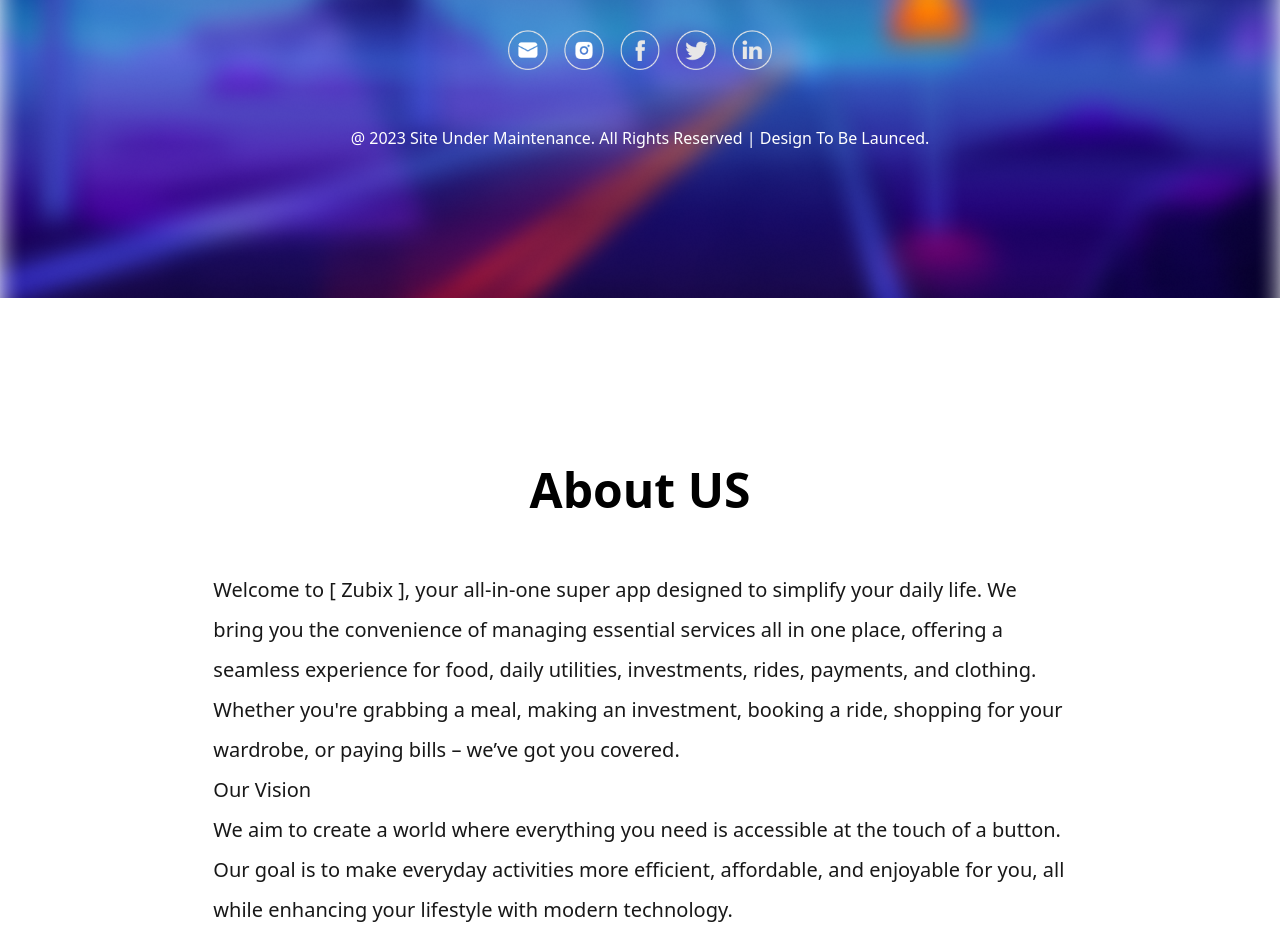
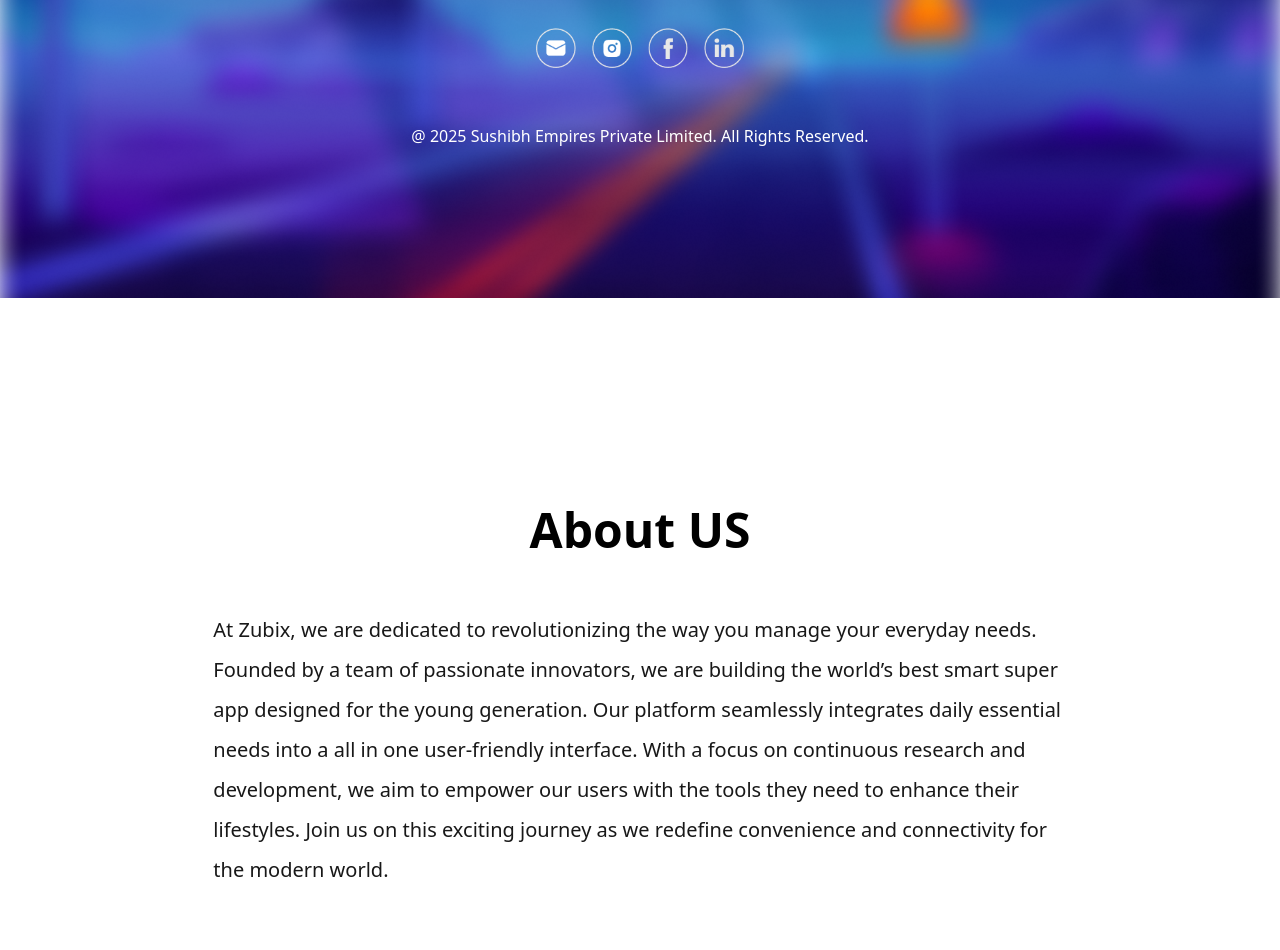
Before and after one commit to sidistart/zubix-nextjs, a Next.js app: page / in a window 1280 px wide. Shown: the part 502-1452 px from the top of the page. Built offline with nearby package versions, Linux system fonts and the light colour scheme.

Commit message:
new changes

```diff
--- a/app/page.tsx
+++ b/app/page.tsx
@@ -6,6 +6,7 @@ import Email from "@/app/assets/email.png";
 import Linkedin from "@/app/assets/linkedin.png";
 import Facebook from "@/app/assets/facebook.png";
 import Twitter from "@/app/assets/twitter.png";
+import Link from "next/link";
 
 export default function Home() {
   return (
@@ -13,42 +14,51 @@ export default function Home() {
       <div className="flex h-screen w-full z-10 relative">
         <Image alt="bg" src={Logo} fill />
         <div className="z-10 flex flex-col items-center gap-4 justify-center w-full">
-          <p className="text-4xl font-medium text-white">
+          <p className="text-2xl font-medium text-white sm:text-4xl">
             Site Under Maintenance
           </p>
-          <div className="relative w-2/12 h-[16%] my-6">
+          <div className="relative w-2/6 sm:w-2/12 h-[16%] my-6">
             <Image alt="bg" src={Icon} fill />
           </div>
           <p className="text-white text-center w-2/3 font-medium">
             Sorry for the inconvenience. We are currently working on this site.
             Our website is coming soon. Enter your e-mail below and we’ll notice
-            you when it&apos;s ready. In the meantime, check our facebook and twitter
-            accounts.
+            you when it&apos;s ready. In the meantime, check our facebook and
+            twitter accounts.
           </p>
           <div className="flex items-center gap-2">
             <input
               type="email"
               placeholder="Enter Your Email Address"
-              className="bg-white/40 rounded-lg placeholder:text-[#293D69] flex-none order-0 grow-0 px-4 py-2 placeholder-gray-500 focus:outline-none w-3/4"
+              className="bg-white/40 rounded-lg text-sm placeholder:text-[#293D69] flex-none order-0 grow-0 px-4 py-2 placeholder-gray-500 focus:outline-none  sm:w-3/4"
             />
             <div className="w-2/5 flex-none order-1 grow-0 flex items-center justify-center bg-[#08374E] rounded-lg text-white h-full">
               Get Notified !
             </div>
           </div>
           <div className="flex items-center justify-center gap-4 mb-10 mt-4">
-            <Image alt="icon" src={Email} width={40} height={40} />
+          <Link href="mailto:siddharth@zubixapp.com">
+  <Image alt="icon" src={Email} width={40} height={40} />
+</Link>
+
+            <Link href="https://www.instagram.com/zubix.app/">
             <Image alt="icon" src={Instagram} width={40} height={40} />
+            </Link>
+            <Link href="https://www.facebook.com/profile.php?id=61556759227426">
             <Image alt="icon" src={Facebook} width={40} height={40} />
-            <Image alt="icon" src={Twitter} width={40} height={40} />
+            </Link>
+            {/* <Image alt="icon" src={Twitter} width={40} height={40} /> */}
+            <Link href="https://www.linkedin.com/company/zubixapp/">
             <Image alt="icon" src={Linkedin} width={40} height={40} />
+            </Link>
           </div>
-          <p className="text-white">
-            @ 2023 Site Under Maintenance. All Rights Reserved | Design To Be
-            Launced.
+          <p className="text-white text-center">
+          @ 2025 Sushibh Empires Private Limited. All Rights Reserved.
+
           </p>
         </div>
       </div>
-      <div className="flex flex-col items-center justify-center h-screen w-full gap-14 relative">
+      <div className="flex flex-col items-center mt-20 sm:mt-0 justify-center z-10 h-screen w-full gap-14 relative">
         {/* <div className="w-full relative h-full">
 
         <div className="absolute w-[244.73px] h-[193.66px] left-[-105.38px] top-[0] bg-gradient-to-t from-[#252E48] to-[#252E48] rounded-[30px] rotate-[-30deg]"></div>
@@ -60,19 +70,15 @@ export default function Home() {
 
         <p className="font-semibold text-5xl ">About US</p>
         <p className="w-2/3 text-[#181818] text-xl leading-10">
-          Welcome to [ Zubix ], your all-in-one super app designed to simplify
-          your daily life. We bring you the convenience of managing essential
-          services all in one place, offering a seamless experience for food,
-          daily utilities, investments, rides, payments, and clothing. Whether
-          you&apos;re grabbing a meal, making an investment, booking a ride, shopping
-          for your wardrobe, or paying bills – we’ve got you covered.
-          <br />
-          Our Vision
-          <br />
-          We aim to create a world where everything you need is accessible at
-          the touch of a button. Our goal is to make everyday activities more
-          efficient, affordable, and enjoyable for you, all while enhancing your
-          lifestyle with modern technology.
+          At Zubix, we are dedicated to revolutionizing the way you manage your
+          everyday needs. Founded by a team of passionate innovators, we are
+          building the world’s best smart super app designed for the young
+          generation. Our platform seamlessly integrates daily essential needs
+          into a all in one user-friendly interface. With a focus on continuous
+          research and development, we aim to empower our users with the tools
+          they need to enhance their lifestyles. Join us on this exciting
+          journey as we redefine convenience and connectivity for the modern
+          world.
         </p>
       </div>
     </div>
```
